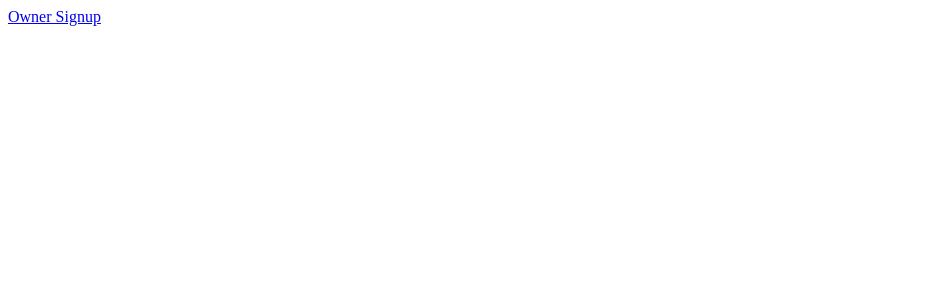
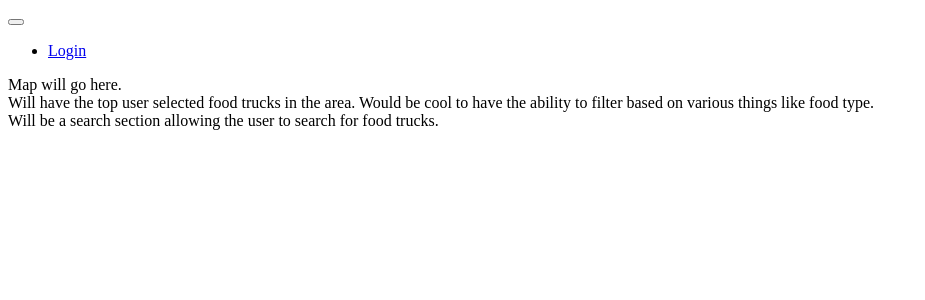
Before and after one commit to mdomeracki231994/FoodTruckTracking, a Django app: page / in a window 1280 px wide. Before the commit the part shown is almost empty. Shown: the top 300 px of the page, without its empty margins (0-925 px from the left). Run offline with Django 5.2, Linux system fonts and the light colour scheme.

Commit message:
Adding more template files

```diff
--- a/templates/website/index.html
+++ b/templates/website/index.html
@@ -8,9 +8,51 @@
     <title>Food Truck Tracking</title>
 </head>
 <body>
-<nav>
-    <a href="{% url 'owner_signup' %}">Owner Signup</a>
+<nav class="navbar navbar-expand-lg navbar-light bg-light">
+    <button class="navbar-toggler" type="button" data-toggle="collapse" data-target="#navbarSupportedContent"
+            aria-controls="navbarSupportedContent" aria-expanded="false" aria-label="Toggle navigation">
+        <span class="navbar-toggler-icon"></span>
+    </button>
+    <div class="collapse navbar-collapse" id="navbarSupportedContent">
+        <ul class="navbar-nav mr-auto">
+            {% if user.is_authenticated %}
+                <li class="nav-item">
+                    <a class="nav-link" href="#">Signup As a Food Truck Owner</a>
+                </li>
+                <li>
+                    <a class="nav-link" href="#">Logout</a>
+                </li>
+            {% else %}
+                <li>
+                    <a class="nav-link" href="{% url 'login' %}">Login</a>
+                </li>
+            {% endif %}
+        </ul>
+    </div>
 </nav>
+<section>
+    <div class="container">
+        <div class="row">
+            <div class="col-12">
+                <!-- TODO Figure out how to get maps with location data. This will be the map area. -->
+                Map will go here.
+            </div>
+        </div>
+    </div>
+</section>
+
+<section>
+    <div class="container">
+        <div class="row">
+            <div class="col-6">
+                Will have the top user selected food trucks in the area.  Would be cool to have the ability to filter based on various things like food type.
+            </div>
+            <div class="col-6">
+                Will be a search section allowing the user to search for food trucks.
+            </div>
+        </div>
+    </div>
+</section>
 
 </body>
 </html>
--- a/website/views.py
+++ b/website/views.py
@@ -6,11 +6,18 @@ from user_management.models import AppUser
 
 
 def index(request):
-    return render(request, 'website/index.html')
+    user = request.user
+    return render(request, 'website/index.html', {'user': user})
 
 
 def user_login(request):
-    pass
+    if request.method == "POST":
+        user_email = request.POST.get('')
+        user_password = request.POST.get('')
+        user = authenticate(user_email, user_password)
+        login(request, user)
+        return redirect('home')
+    return render(request, 'website/login.html')
 
 
 def signup(request):
```
Also changed, not shown: templates/website/login.html (+21 -0 lines).
